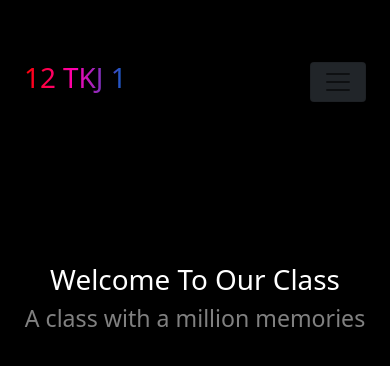
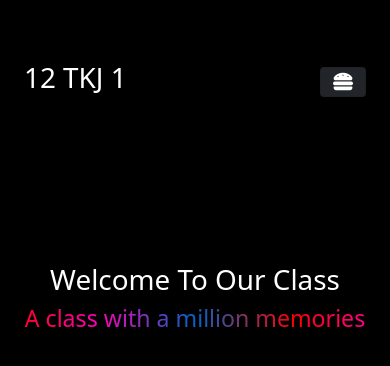
Before and after one commit to infinitedim/12-TKJ_1, a website built with webpack: page src/index.html in a window 390 px wide. Built offline with nearby package versions, Linux system fonts and the light colour scheme; what particlesjs would draw is missing.

Commit message:
fifth commit

```diff
--- a/src/css/style.css
+++ b/src/css/style.css
@@ -11,13 +11,13 @@ body {
 }
 
 
-.navbar .brand {
+/* .navbar .brand {
     background: linear-gradient(to right, rgba(255, 0, 0, 1), rgba(255, 0, 180, 1), rgba(0, 100, 200, 1));
-    /* background-clip: text;
-    color: transparent; */
+    background-clip: text;
+    color: transparent;
     -webkit-background-clip: text;
     -webkit-text-fill-color: transparent;
-}
+} */
 
 .background {
     position: absolute;
@@ -30,6 +30,14 @@ body {
 
 main h1 {
     padding-top: 100px;
+}
+
+main .sub-title {
+    background: linear-gradient(to right, rgba(255, 0, 0, 1), rgba(255, 0, 180, 1), rgba(0, 100, 200, 1), rgba(255, 0, 0, 1), rgba(255, 0, 180, 1));
+    background-clip: text;
+    color: transparent;
+    -webkit-background-clip: text;
+    -webkit-text-fill-color: transparent;
 }
 
 
@@ -52,6 +60,10 @@ main h1 {
         linear-gradient(to right, rgba(255, 0, 0, 1), rgba(255, 0, 180, 1), rgba(0, 100, 200, 1));
     opacity: 0;
     transition: opacity 300ms, transform 300ms;
+}
+
+.fa-hamburger {
+    color: white;
 }
 
 /* .nav-link:hover::after,
--- a/src/index.html
+++ b/src/index.html
@@ -5,6 +5,7 @@
     <meta http-equiv="X-UA-Compatible" content="IE=edge" />
     <meta name="viewport" content="width=device-width, initial-scale=1.0" />
     <title>12 TKJ 1</title>
+    <link rel="stylesheet" href="https://cdnjs.cloudflare.com/ajax/libs/font-awesome/5.15.0/css/all.min.css" integrity="sha512-BnbUDfEUfV0Slx6TunuB042k9tuKe3xrD6q4mg5Ed72LTgzDIcLPxg6yI2gcMFRyomt+yJJxE+zJwNmxki6/RA==" crossorigin="anonymous" referrerpolicy="no-referrer" />
   </head>
   <body>
 
@@ -13,7 +14,7 @@
         <div class="container-fluid">
           <a class="navbar-brand text-white brand"><h1>12 TKJ 1</h1></a>
           <button class="navbar-toggler bg-dark" type="button" data-bs-toggle="collapse" data-bs-target="#navbarSupportedContent" aria-controls="navbarSupportedContent" aria-expanded="false" aria-label="Toggle navigation">
-            <span class="navbar-toggler-icon "></span>
+            <i class="fas fa-hamburger"></i>
           </button>
           <div class="collapse navbar-collapse" id="navbarSupportedContent">
             <ul class="navbar-nav ms-auto mb-2 mb-lg-0">
@@ -30,7 +31,7 @@
     </div>
     <main>
       <h1 class="text-white text-center " >Welcome To Our Class</h1>
-      <h3 class="text-white text-center opacity-50">A class with a million memories</h3>
+      <h3 class="text-white text-center opacity-80 sub-title">A class with a million memories</h3>
     </main>
     <canvas class="background"></canvas>
   </body>
--- a/src/js/views/main.js
+++ b/src/js/views/main.js
@@ -10,7 +10,7 @@ Particles.init({
         breakpoint: 1367,
         options: {
         maxParticles: 150,
-        color: '#FF0000',
+        color: '#ffffff',
         connectParticles: true
     }
     },
@@ -18,7 +18,7 @@ Particles.init({
         breakpoint: 786,
         options: {
         maxParticles: 30,
-        color: '#FF0000',
+        color: '#ffffff',
         connectParticles: true
         }
     },
```
